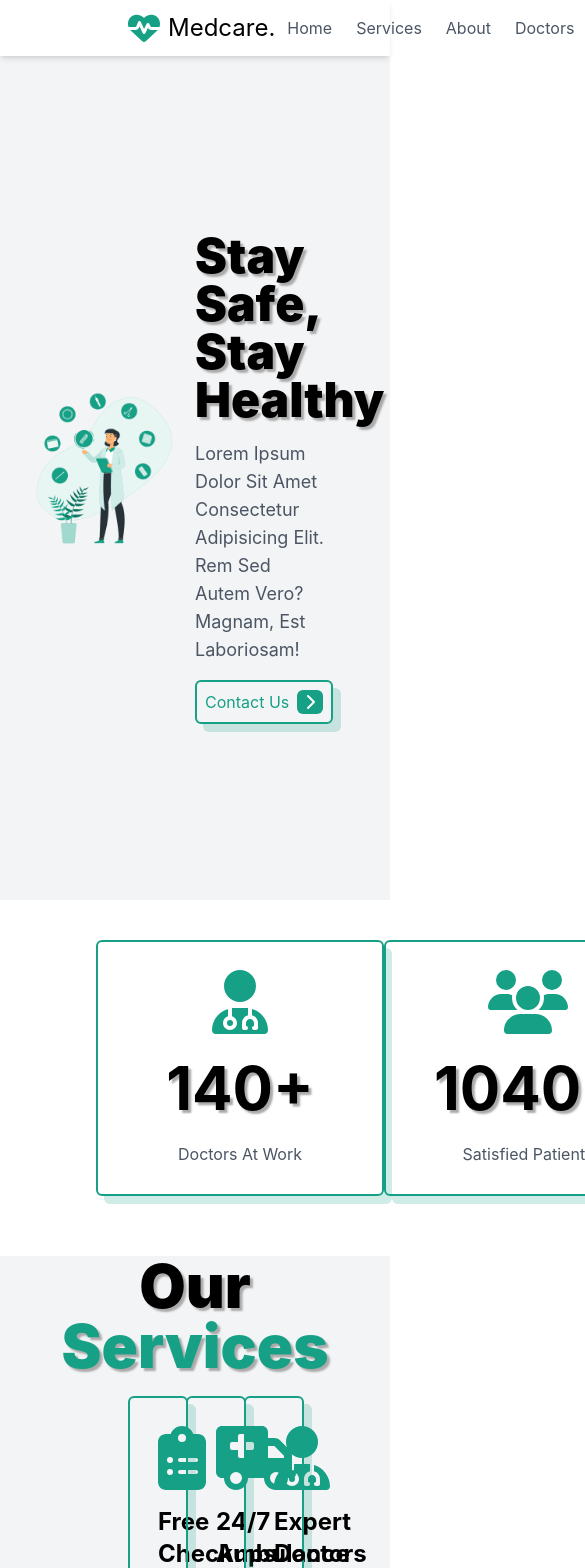
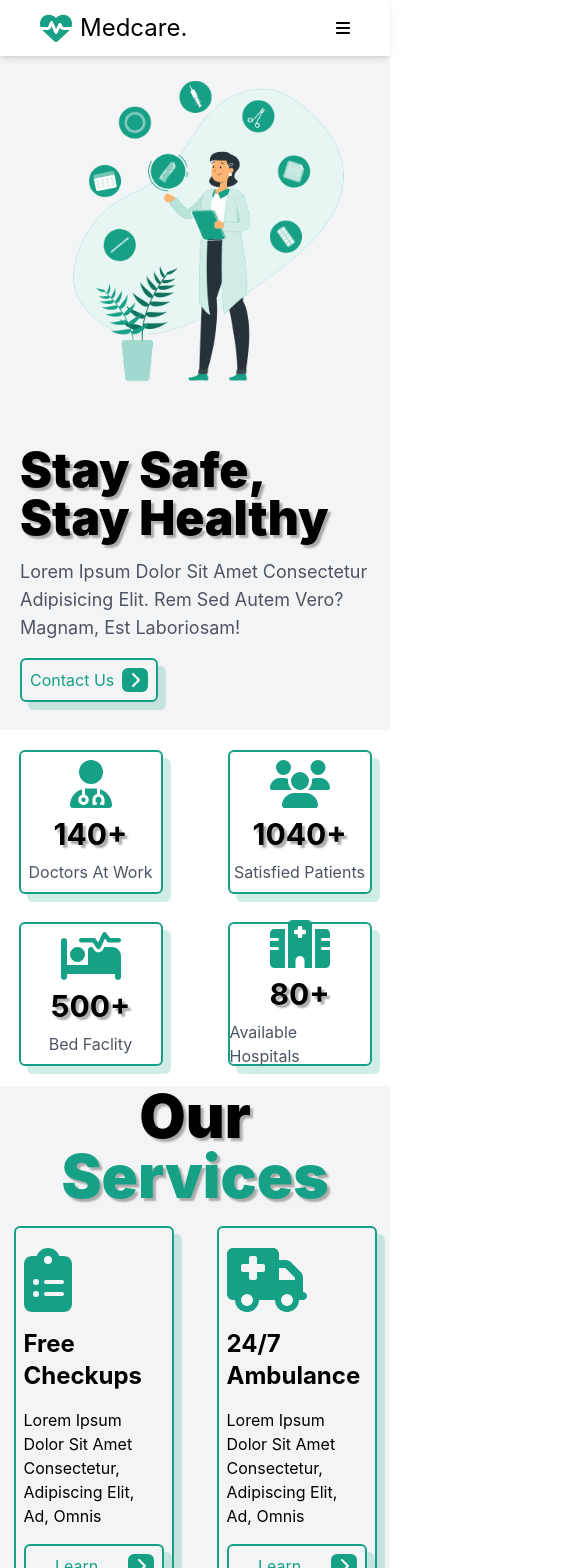
Before and after one commit to KofiAckah/MedCare, a React (Create React App) app: page / in a window 390 px wide. Shown: the top 1568 px of the page, 585 px wide, since content can reach past the window. Built offline with nearby package versions, Linux system fonts and the light colour scheme.

Commit message:
Edit all pages for mobile view excluding Doc page

```diff
--- a/src/App.css
+++ b/src/App.css
@@ -1,3 +1,7 @@
+.navLinkDesktop {
+  @apply mx-2 text-gray-600 hover:text-primary transition-all ease-in-out;
+}
+
 .text-shadow {
   text-shadow: 3px 3px 2px #aaa;
 }
--- a/src/Components/About.js
+++ b/src/Components/About.js
@@ -5,18 +5,18 @@ import { faChevronRight } from "@fortawesome/free-solid-svg-icons";
 
 export default function About() {
   return (
-    <div id="about" className="h-screen grid grid-cols-2">
-      <h2 className="col-span-2 text-center text-6xl font-black text-shadow mt-16">
+    <div id="about" className="md:h-screen md:grid grid-cols-2">
+      <h2 className="col-span-2 text-center text-6xl font-black text-shadow mt-10">
         <span className="text-primary">About</span> Us
       </h2>
-      <div className="flex justify-center items-center h-full">
+      <div className="flex justify-center items-center">
         <img src={DocImage} alt="Gif Image of A Doctor" className="bg-none" />
       </div>
-      <div className="flex flex-col h-full justify-center">
-        <h2 className="text-5xl font-black text-shadow">
-          We Take Care Of Your <span className="block my-5">Healthy Life</span>
+      <div className="flex flex-col justify-center mx-5">
+        <h2 className="text-5xl font-black text-shadow mb-10">
+          We Take Care Of Your Healthy Life
         </h2>
-        <p className="w-8/12 text-lg text-gray-600">
+        <p className="text-lg text-gray-600">
           Lorem Ipsum Dolor Sit Amet Consectetur Adipisicing Elit. Rem Sed Autem
           Vero? Magnam, Est Laboriosam! Lorem Ipsum Dolor Sit Amet Consectetur
           <br />
@@ -28,7 +28,7 @@ export default function About() {
           Lorem Ipsum Dolor Sit Amet Consectetur Adipisicing Elit. Rem Sed Autem
           Vero? Magnam, Est Laboriosam!
         </p>
-        <button className="self-start border-2 border-primary text-primary p-2 rounded-md mt-4 flex hover:text-white hover:bg-primary ease-in-out transition-all duration-500 bgHover btn hover:translate-x-2 hover:translate-y-2">
+        <button className="self-start border-2 border-primary text-primary p-2 rounded-md mt-4 flex hover:text-white hover:bg-primary ease-in-out transition-all duration-500 bgHover btn hover:translate-x-2 hover:translate-y-2 max-md:mb-5">
           Learn More
           <span className="bg-primary text-white ml-2 font-bold rounded-md px-2">
             <FontAwesomeIcon icon={faChevronRight} />
--- a/src/Components/Home.js
+++ b/src/Components/Home.js
@@ -5,19 +5,19 @@ import { faChevronRight } from "@fortawesome/free-solid-svg-icons";
 
 export default function Home() {
   return (
-    <div id="home" className="h-screen grid grid-cols-2 bg-gray-100">
+    <div id="home" className="md:h-screen md:grid grid-cols-2 bg-gray-100">
       <div className="flex justify-center items-center h-full">
         <img src={HomeImage} alt="Gif Image of A Doctor" className="bg-none" />
       </div>
-      <div className="flex flex-col h-full justify-center">
+      <div className="flex flex-col h-full justify-center mx-5">
         <h2 className="text-5xl mb-4 font-black text-shadow">
           Stay Safe, Stay Healthy
         </h2>
-        <p className="w-8/12 text-lg text-gray-600">
+        <p className="md:w-8/12 text-lg text-gray-600">
           Lorem Ipsum Dolor Sit Amet Consectetur Adipisicing Elit. Rem Sed Autem
           Vero? Magnam, Est Laboriosam!
         </p>
-        <button className="self-start border-2 border-primary text-primary p-2 rounded-md mt-4 flex hover:text-white hover:bg-primary ease-in-out transition-all duration-500 bgHover btn hover:translate-x-2 hover:translate-y-2">
+        <button className="self-start border-2 border-primary text-primary p-2 rounded-md mt-4 flex hover:text-white hover:bg-primary ease-in-out transition-all duration-500 max-md:mb-7 bgHover btn hover:translate-x-2 hover:translate-y-2">
           Contact Us
           <span className="bg-primary text-white ml-2 font-bold rounded-md px-2">
             <FontAwesomeIcon icon={faChevronRight} />
--- a/src/Components/InfoHome.js
+++ b/src/Components/InfoHome.js
@@ -16,12 +16,17 @@ export default function InfoHome() {
   ];
 
   return (
-    <div className="flex w-full p-10 px-24">
+    <div className="xl:flex xl:gap-4  grid grid-cols-2 gap-7 sm:gap-10 my-5">
       {data.map((item) => (
         <div className="mx-auto">
-          <div className="flex flex-col items-center justify-center border-2 border-primary w-72 h-64 bgHover rounded-md">
-            <FontAwesomeIcon icon={item.icon} className="h-16 text-primary" />
-            <h2 className="text-6xl font-bold text-shadow my-6">{item.num}+</h2>
+          <div className="flex flex-col items-center justify-center border-2 border-primary w-36 h-36 sm:w-72 sm:h-64 bgHover rounded-md">
+            <FontAwesomeIcon
+              icon={item.icon}
+              className="h-12 sm:h-16 text-primary"
+            />
+            <h2 className="text-3xl sm:text-6xl font-bold text-shadow my-2 sm:my-6">
+              {item.num}+
+            </h2>
             <p className="text-gray-600">{item.text}</p>
           </div>
         </div>
--- a/src/Components/NavBar.js
+++ b/src/Components/NavBar.js
@@ -1,66 +1,87 @@
-import React from "react";
+import React, { useState } from "react";
 import { FontAwesomeIcon } from "@fortawesome/react-fontawesome";
-import { faHeartPulse } from "@fortawesome/free-solid-svg-icons";
+import {
+  faHeartPulse,
+  faBars,
+  faTimes,
+} from "@fortawesome/free-solid-svg-icons";
 import { HashLink as Link } from "react-router-hash-link";
 
 export default function NavBar() {
+  const [open, setOpen] = useState(true);
+
+  function handleMenuDisplay() {
+    setOpen((prevOpen) => !prevOpen);
+  }
+
   return (
-    <nav className="flex items-center justify-between py-3 px-32 bg-white shadow-md top-0 sticky">
-      <div className="flex items-center">
-        <FontAwesomeIcon icon={faHeartPulse} className="h-8 text-primary" />
-        <h2 className="ml-2 text-2xl">Medcare.</h2>
+    <div className="shadow-md top-0 sticky">
+      {/* Desktop View */}
+      <div className="flex py-3 bg-white justify-between px-10 items-center">
+        <div className="flex items-center">
+          <FontAwesomeIcon icon={faHeartPulse} className="h-8 text-primary" />
+          <h2 className="ml-2 text-2xl">Medcare.</h2>
+        </div>
+        <nav className="sm:flex items-center hidden justify-between">
+          <ul className="flex justify-evenly items-center">
+            <Link smooth to="#home" className="navLinkDesktop">
+              <li>Home</li>
+            </Link>
+            <Link smooth to="#services" className="navLinkDesktop">
+              <li>Services</li>
+            </Link>
+            <Link smooth to="#about" className="navLinkDesktop">
+              <li>About</li>
+            </Link>
+            <Link smooth to="#doctors" className="navLinkDesktop">
+              <li>Doctors</li>
+            </Link>
+            <Link smooth to="#book" className="navLinkDesktop">
+              <li>Book</li>
+            </Link>
+            <Link smooth to="#review" className="navLinkDesktop">
+              <li>Review</li>
+            </Link>
+            <Link smooth to="#blogs" className="navLinkDesktop">
+              <li>Blogs</li>
+            </Link>
+          </ul>
+        </nav>
+        {/* Mobile View */}
+        <FontAwesomeIcon
+          icon={open ? faBars : faTimes}
+          bounce={open ? false : true}
+          onClick={handleMenuDisplay}
+          className="sm:hidden"
+        />
       </div>
-      <ul className="flex justify-evenly items-center">
-        <Link
-          smooth
-          to="#home"
-          className="mx-3 text-gray-600 hover:text-primary transition-all ease-in-out"
-        >
+      <ul
+        className={`${
+          open ? "hidden" : "block"
+        } flex flex-col bg-white bg-opacity-80`}
+      >
+        <Link smooth to="#home" className="mx-auto my-1 hover:text-primary">
           <li>Home</li>
         </Link>
-        <Link
-          smooth
-          to="#services"
-          className="mx-3 text-gray-600 hover:text-primary transition-all ease-in-out"
-        >
+        <Link smooth to="#services" className="mx-auto my-1 hover:text-primary">
           <li>Services</li>
         </Link>
-        <Link
-          smooth
-          to="#about"
-          className="mx-3 text-gray-600 hover:text-primary transition-all ease-in-out"
-        >
+        <Link smooth to="#about" className="mx-auto my-1 hover:text-primary">
           <li>About</li>
         </Link>
-        <Link
-          smooth
-          to="#doctors"
-          className="mx-3 text-gray-600 hover:text-primary transition-all ease-in-out"
-        >
+        <Link smooth to="#doctors" className="mx-auto my-1 hover:text-primary">
           <li>Doctors</li>
         </Link>
-        <Link
-          smooth
-          to="#book"
-          className="mx-3 text-gray-600 hover:text-primary transition-all ease-in-out"
-        >
+        <Link smooth to="#book" className="mx-auto my-1 hover:text-primary">
           <li>Book</li>
         </Link>
-        <Link
-          smooth
-          to="#review"
-          className="mx-3 text-gray-600 hover:text-primary transition-all ease-in-out"
-        >
+        <Link smooth to="#review" className="mx-auto my-1 hover:text-primary">
           <li>Review</li>
         </Link>
-        <Link
-          smooth
-          to="#blogs"
-          className="mx-3 text-gray-600 hover:text-primary transition-all ease-in-out"
-        >
+        <Link smooth to="#blogs" className="mx-auto my-1 hover:text-primary">
           <li>Blogs</li>
         </Link>
       </ul>
-    </nav>
+    </div>
   );
 }
--- a/src/Components/Services.js
+++ b/src/Components/Services.js
@@ -21,13 +21,13 @@ export default function Services() {
   ];
 
   return (
-    <div className="h-screen bg-gray-100" id="services">
+    <div className="lg:h-screen  bg-gray-100" id="services">
       <h2 className="text-center text-6xl font-black text-shadow my-5">
         Our <span className="text-primary">Services</span>
       </h2>
-      <div className="grid grid-cols-3 items-center justify-center px-32 gap-10">
+      <div className="grid grid-cols-2 lg:grid-cols-3 items-center justify-center gap-4 sm:gap-10 lg:px-16 xl:px-40">
         {data.map((item) => (
-          <div className="flex items-start flex-col border-2 border-primary bgHover p-7 rounded-md">
+          <div className="flex items-start flex-col border-2 border-primary bgHover py-5 px-2 rounded-md w-40 sm:w-72 h-full mx-auto">
             <FontAwesomeIcon icon={item.icon} className="h-16 text-primary" />
             <p className="text-2xl font-bold my-4">{item.name}</p>
             <p>
```
